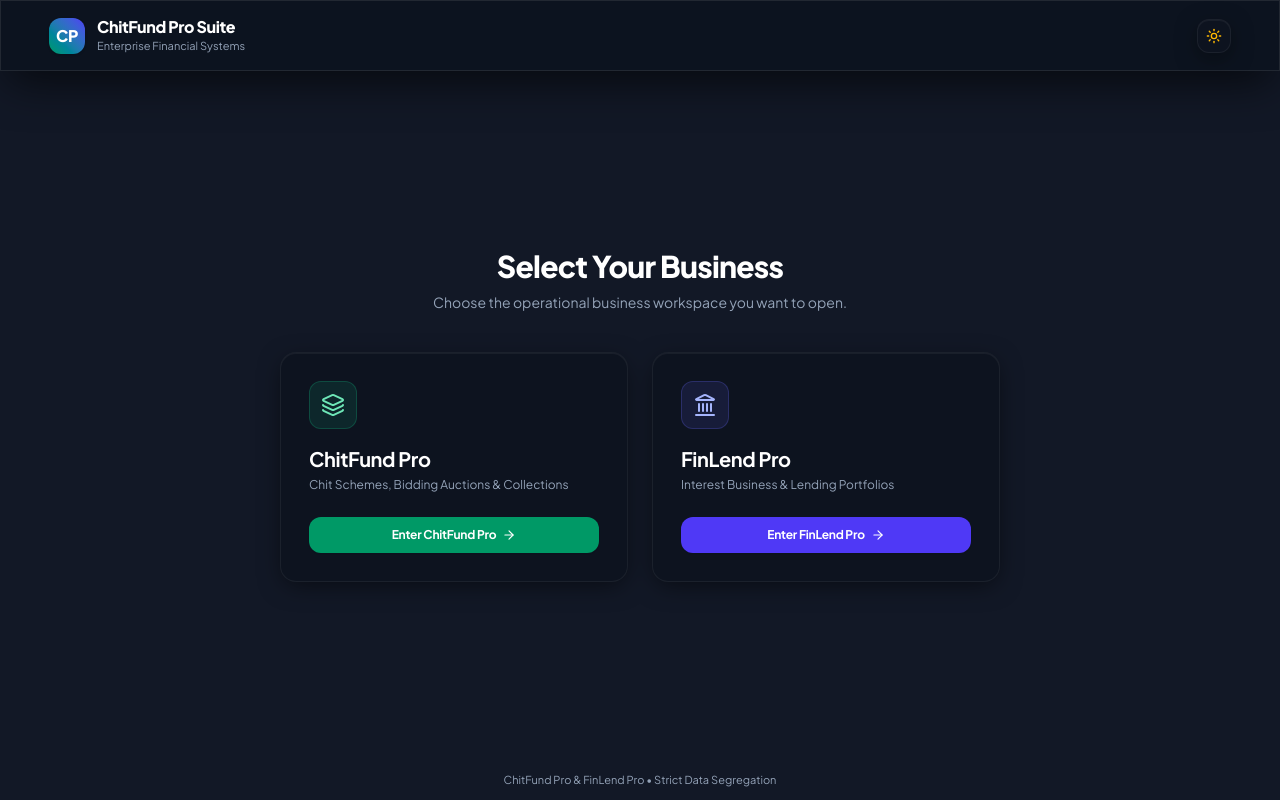
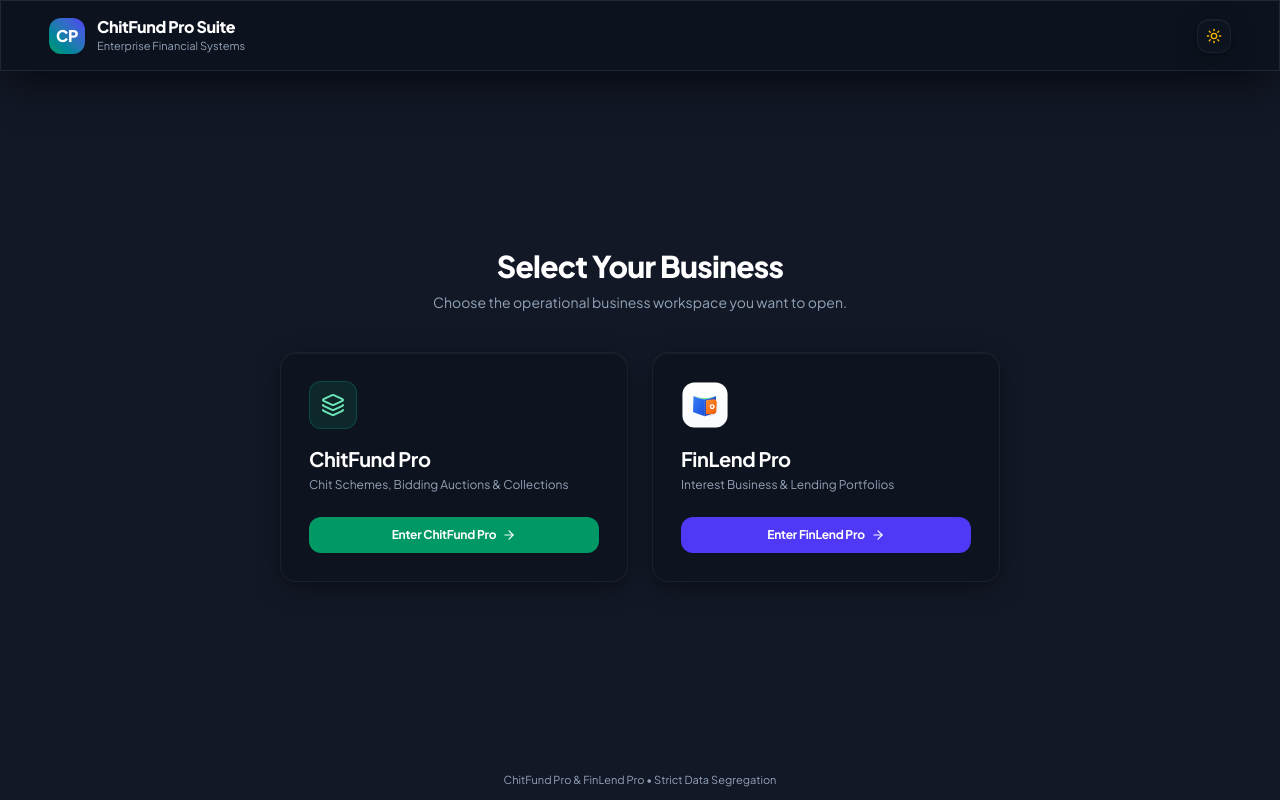
Before and after one commit to TMshanmukha/chitSys, a React (Vite) app in the folder frontend/: page / in a window 1280 px wide. Built offline with nearby package versions, Linux system fonts and the light colour scheme; no server answers.

Commit message:
feat(finlend): craft and attach custom ledger-wallet vector logo matching brand design

```diff
--- /dev/null
+++ b/frontend/src/components/FinLendLogo.jsx
@@ -0,0 +1,150 @@
+import React from 'react';
+
+/**
+ * FinLendLogo - Official Brand Mark for FinLend Pro
+ *
+ * Accurately designed from the VeeCredit / FinLend Pro mobile app icon:
+ * - 3D Isometric Open Ledger (Passbook) with Royal Blue cover
+ * - Fresh Emerald Green inner growth page / bookmark at top fold
+ * - Tangerine Orange Wallet flap with rounded leather styling
+ * - Circular White snap fastener clasp with centered orange pin
+ *
+ * @param {number|string} size - Pixel dimensions (default: 36)
+ * @param {'app-icon'|'symbol'} variant - 'app-icon' (with white squircle), 'symbol' (transparent mark)
+ * @param {string} className - Additional CSS classes
+ */
+export default function FinLendLogo({
+  size = 36,
+  variant = 'app-icon',
+  className = '',
+  alt = 'FinLend Pro'
+}) {
+  const isAppIcon = variant === 'app-icon';
+
+  return (
+    <div
+      className={`inline-flex items-center justify-center select-none shrink-0 ${className}`}
+      style={{ width: size, height: size }}
+      title={alt}
+      aria-label={alt}
+    >
+      <svg
+        viewBox="0 0 100 100"
+        width="100%"
+        height="100%"
+        fill="none"
+        xmlns="http://www.w3.org/2000/svg"
+        className="w-full h-full drop-shadow-xs"
+      >
+        <defs>
+          {/* App Icon Squircle Background Gradient */}
+          <linearGradient id="finlend_bg" x1="0%" y1="0%" x2="0%" y2="100%">
+            <stop offset="0%" stop-color="#FFFFFF" />
+            <stop offset="100%" stop-color="#F8FAFC" />
+          </linearGradient>
+
+          {/* Ledger Blue Cover - 3D Gradient */}
+          <linearGradient id="finlend_blue" x1="0%" y1="0%" x2="100%" y2="100%">
+            <stop offset="0%" stop-color="#3B82F6" />
+            <stop offset="55%" stop-color="#2563EB" />
+            <stop offset="100%" stop-color="#1D4ED8" />
+          </linearGradient>
+
+          {/* Right Blue Cover Underneath */}
+          <linearGradient id="finlend_blue_right" x1="0%" y1="0%" x2="100%" y2="100%">
+            <stop offset="0%" stop-color="#2563EB" />
+            <stop offset="100%" stop-color="#1E40AF" />
+          </linearGradient>
+
+          {/* Top Green Growth Pages / Ribbon */}
+          <linearGradient id="finlend_green" x1="0%" y1="0%" x2="100%" y2="0%">
+            <stop offset="0%" stop-color="#86EFAC" />
+            <stop offset="50%" stop-color="#4ADE80" />
+            <stop offset="100%" stop-color="#A7F3D0" />
+          </linearGradient>
+
+          {/* Tangerine Orange Wallet Flap */}
+          <linearGradient id="finlend_orange" x1="0%" y1="0%" x2="100%" y2="100%">
+            <stop offset="0%" stop-color="#FB923C" />
+            <stop offset="50%" stop-color="#F97316" />
+            <stop offset="100%" stop-color="#EA580C" />
+          </linearGradient>
+
+          {/* Subtle Depth Shadow */}
+          <filter id="finlend_shadow" x="-15%" y="-15%" width="130%" height="130%">
+            <feDropShadow dx="0" dy="2.5" stdDeviation="2.5" flood-color="#0F172A" flood-opacity="0.12" />
+          </filter>
+        </defs>
+
+        {/* 1. Squircle App Icon Container (if variant === 'app-icon') */}
+        {isAppIcon && (
+          <rect
+            x="3"
+            y="3"
+            width="94"
+            height="94"
+            rx="25"
+            fill="url(#finlend_bg)"
+            stroke="#E2E8F0"
+            strokeWidth="1"
+            className="dark:stroke-white/10"
+          />
+        )}
+
+        {/* 2. Top Inner Pages (Fresh Green leaf/pages visible at top opening fold) */}
+        <path
+          d="M 27 31 C 34 34.5, 42 37.5, 49.5 38.5 C 57 37.5, 65 34.5, 72 31 C 65 33, 57 35.5, 49.5 36 C 42 35.5, 34 33, 27 31 Z"
+          fill="url(#finlend_green)"
+        />
+
+        {/* 3. Main Open Book Body (Left Blue Wing) */}
+        <path
+          d="M 26 31.5
+             C 33.5 35, 41.5 38, 49.5 38.8
+             L 49.5 73.5
+             C 41.5 70.8, 33.5 67.8, 25 64.8
+             Z"
+          fill="url(#finlend_blue)"
+        />
+
+        {/* 4. Right Blue Wing (Underneath the wallet flap) */}
+        <path
+          d="M 49.5 38.8
+             C 57.5 38, 65.5 35, 73 31.5
+             L 72 65.5
+             C 65 68, 57.5 71, 49.5 73.5
+             Z"
+          fill="url(#finlend_blue_right)"
+        />
+
+        {/* 5. Center Spine Fold Crease Highlight */}
+        <path
+          d="M 49 38.8 L 49 73.5 L 50.5 73.5 L 50.5 38.8 Z"
+          fill="#1E40AF"
+          opacity="0.5"
+        />
+
+        {/* 6. Orange Wallet Flap & Clasp */}
+        <path
+          d="M 52 42
+             C 52 40.5, 53.8 39.8, 55.8 39.8
+             L 68.5 37.8
+             C 72.5 37.8, 74.5 40.5, 74.5 44.5
+             L 73.5 62.5
+             C 73.5 66.5, 71.5 68.2, 67.5 68.5
+             L 54.8 69.2
+             C 53 69.2, 52 68.5, 52 66.8
+             Z"
+          fill="url(#finlend_orange)"
+          filter="url(#finlend_shadow)"
+        />
+
+        {/* 7. Wallet Clasp Button - Pure White Circular Disc */}
+        <circle cx="65" cy="53.5" r="5.2" fill="#FFFFFF" />
+
+        {/* 8. Wallet Clasp Center Snap Pin - Vibrant Orange Dot */}
+        <circle cx="65" cy="53.5" r="2.2" fill="#EA580C" />
+      </svg>
+    </div>
+  );
+}
--- a/frontend/src/components/interest-ui/DesktopRail.jsx
+++ b/frontend/src/components/interest-ui/DesktopRail.jsx
@@ -7,13 +7,13 @@ import {
   UserCheck,
   FileText,
   MoreHorizontal,
-  Landmark,
   Layers,
   Sun,
   Moon,
   LogOut,
   Shield,
 } from 'lucide-react';
+import FinLendLogo from '../FinLendLogo';
 import { useAuth } from '../../context/AuthContext';
 import { useTheme } from '../../context/ThemeContext';
 import RoleChip from './RoleChip';
@@ -46,9 +46,7 @@ export default function DesktopRail() {
     <aside className="hidden md:flex flex-col fixed top-0 left-0 bottom-0 w-64 bg-white dark:bg-[#0c1220] border-r border-slate-200/90 dark:border-white/10 z-40 shadow-xs select-none">
       {/* Brand Header */}
       <div className="h-16 px-5 flex items-center gap-3 border-b border-slate-200/80 dark:border-white/10 shrink-0">
-        <div className="w-10 h-10 rounded-2xl bg-gradient-to-tr from-indigo-600 to-purple-600 flex items-center justify-center text-white font-extrabold text-lg shadow-md shadow-indigo-600/20 font-heading shrink-0">
-          <Landmark className="w-5 h-5" />
-        </div>
+        <FinLendLogo size={40} variant="app-icon" className="shrink-0" />
         <Link to="/interest/home" className="flex-1 min-w-0">
           <div>
             <div className="font-extrabold text-base tracking-tight text-slate-900 dark:text-white font-heading leading-tight flex items-center gap-1.5">
--- a/frontend/src/pages/BusinessSelectorPage.jsx
+++ b/frontend/src/pages/BusinessSelectorPage.jsx
@@ -3,11 +3,11 @@ import { useNavigate } from 'react-router-dom';
 import { useTheme } from '../context/ThemeContext';
 import {
   Layers,
-  Landmark,
   ArrowRight,
   Sun,
   Moon,
 } from 'lucide-react';
+import FinLendLogo from '../components/FinLendLogo';
 
 export default function BusinessSelectorPage() {
   const navigate = useNavigate();
@@ -87,9 +87,7 @@ export default function BusinessSelectorPage() {
             className="group relative rounded-2xl bg-white dark:bg-[#0d131f] border border-slate-200/80 dark:border-white/10 p-6 sm:p-7 flex flex-col justify-between transition-all duration-200 hover:-translate-y-1 hover:shadow-lg dark:hover:shadow-[0_12px_28px_rgba(0,0,0,0.6)] hover:border-indigo-500/50 cursor-pointer"
           >
             <div className="space-y-4">
-              <div className="w-12 h-12 rounded-xl bg-indigo-50 dark:bg-indigo-950/40 text-indigo-600 dark:text-indigo-400 flex items-center justify-center border border-indigo-200/60 dark:border-indigo-800/40 group-hover:scale-105 transition-transform">
-                <Landmark className="w-6 h-6" />
-              </div>
+              <FinLendLogo size={48} variant="app-icon" className="group-hover:scale-105 transition-transform" />
 
               <div>
                 <h2 className="text-lg sm:text-xl font-bold text-slate-900 dark:text-white font-heading">
--- a/frontend/src/pages/LoginPage.jsx
+++ b/frontend/src/pages/LoginPage.jsx
@@ -24,6 +24,7 @@ import {
   Percent,
   ArrowLeft,
 } from 'lucide-react';
+import FinLendLogo from '../components/FinLendLogo';
 import { getFriendlyErrorMessage } from '../utils/friendlyError';
 
 export default function LoginPage() {
@@ -167,15 +168,13 @@ export default function LoginPage() {
           </Link>
 
           <div className="flex items-center gap-2">
-            <div
-              className={`w-9 h-9 rounded-xl flex items-center justify-center text-white shadow-md ${
-                isInterest
-                  ? 'bg-gradient-to-tr from-indigo-600 to-purple-600 shadow-indigo-500/20'
-                  : 'bg-gradient-to-tr from-emerald-600 to-teal-600 shadow-emerald-500/20'
-              }`}
-            >
-              {isInterest ? <Landmark className="w-5 h-5" /> : <Layers className="w-5 h-5" />}
-            </div>
+            {isInterest ? (
+              <FinLendLogo size={36} variant="app-icon" />
+            ) : (
+              <div className="w-9 h-9 rounded-xl flex items-center justify-center text-white shadow-md bg-gradient-to-tr from-emerald-600 to-teal-600 shadow-emerald-500/20">
+                <Layers className="w-5 h-5" />
+              </div>
+            )}
             <div>
               <span className="font-extrabold text-base tracking-tight text-slate-900 dark:text-white font-heading">
                 {isInterest ? (
--- a/frontend/src/pages/interest/InterestAgentPortalPage.jsx
+++ b/frontend/src/pages/interest/InterestAgentPortalPage.jsx
@@ -39,6 +39,7 @@ import Keypad from '../../components/interest-ui/Keypad';
 import BigButton from '../../components/interest-ui/BigButton';
 import FinLendChangePasswordModal from '../../components/interest-ui/FinLendChangePasswordModal';
 import AnimatedFinLendBackground from '../../components/AnimatedFinLendBackground';
+import FinLendLogo from '../../components/FinLendLogo';
 
 export default function InterestAgentPortalPage() {
   const { user, logout } = useAuth();
@@ -270,9 +271,7 @@ export default function InterestAgentPortalPage() {
       {/* Top Header */}
       <header className="sticky top-0 z-30 h-16 px-4 sm:px-6 flex items-center justify-between bg-white/90 dark:bg-[#0c1220]/90 backdrop-blur-xl border-b border-slate-200/80 dark:border-white/10 shadow-xs">
         <div className="flex items-center gap-3">
-          <div className="w-10 h-10 rounded-2xl bg-gradient-to-tr from-indigo-600 to-purple-600 flex items-center justify-center text-white font-extrabold text-sm shadow-md shadow-indigo-600/20 font-heading">
-            <Landmark className="w-5 h-5" />
-          </div>
+          <FinLendLogo size={40} variant="app-icon" className="shrink-0" />
           <div>
             <div className="flex items-center gap-1.5">
               <span className="font-extrabold text-base tracking-tight text-slate-900 dark:text-white font-heading">
```
Also changed, not shown: frontend/src/components/interest-ui/InterestAppLayout.jsx (+3 -4 lines).
